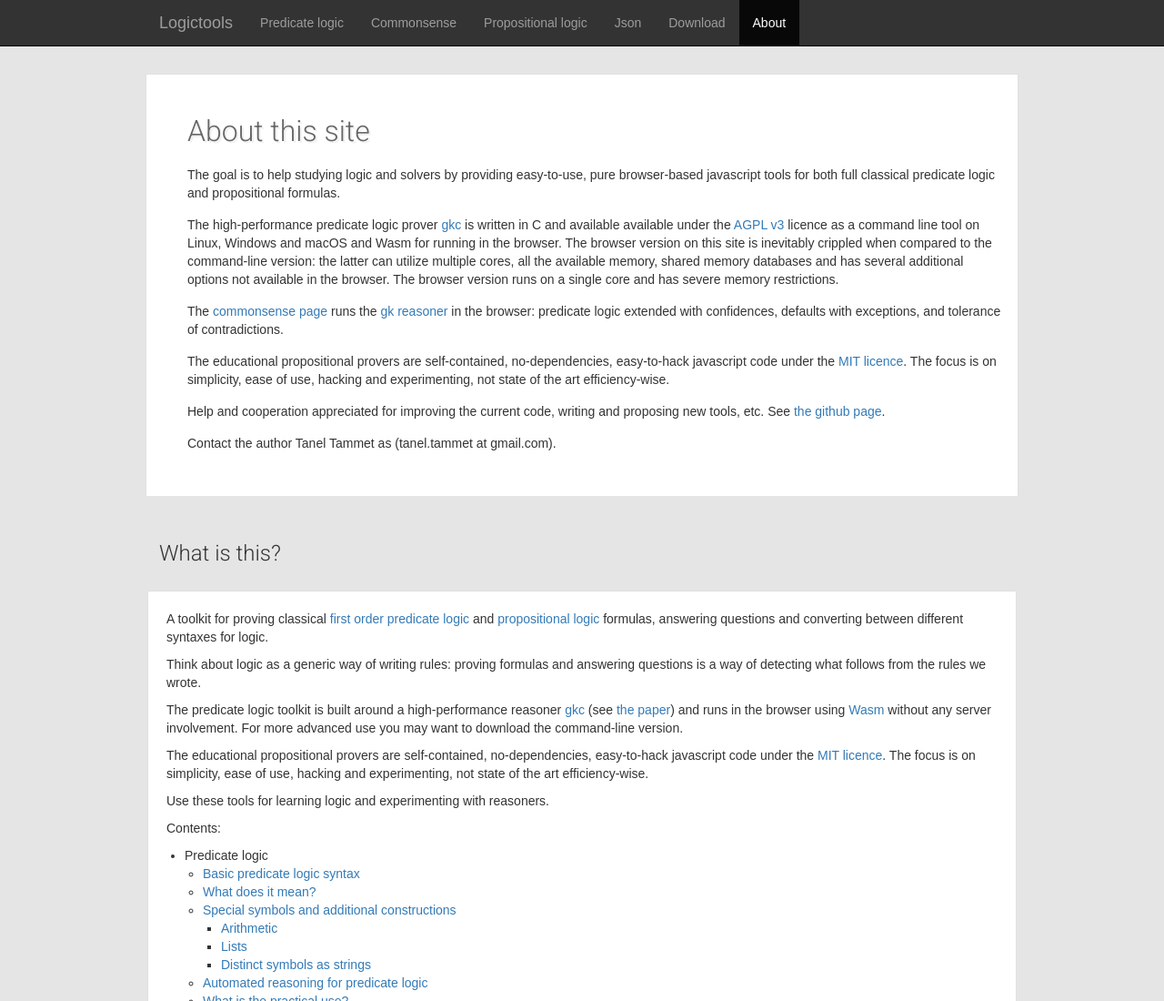
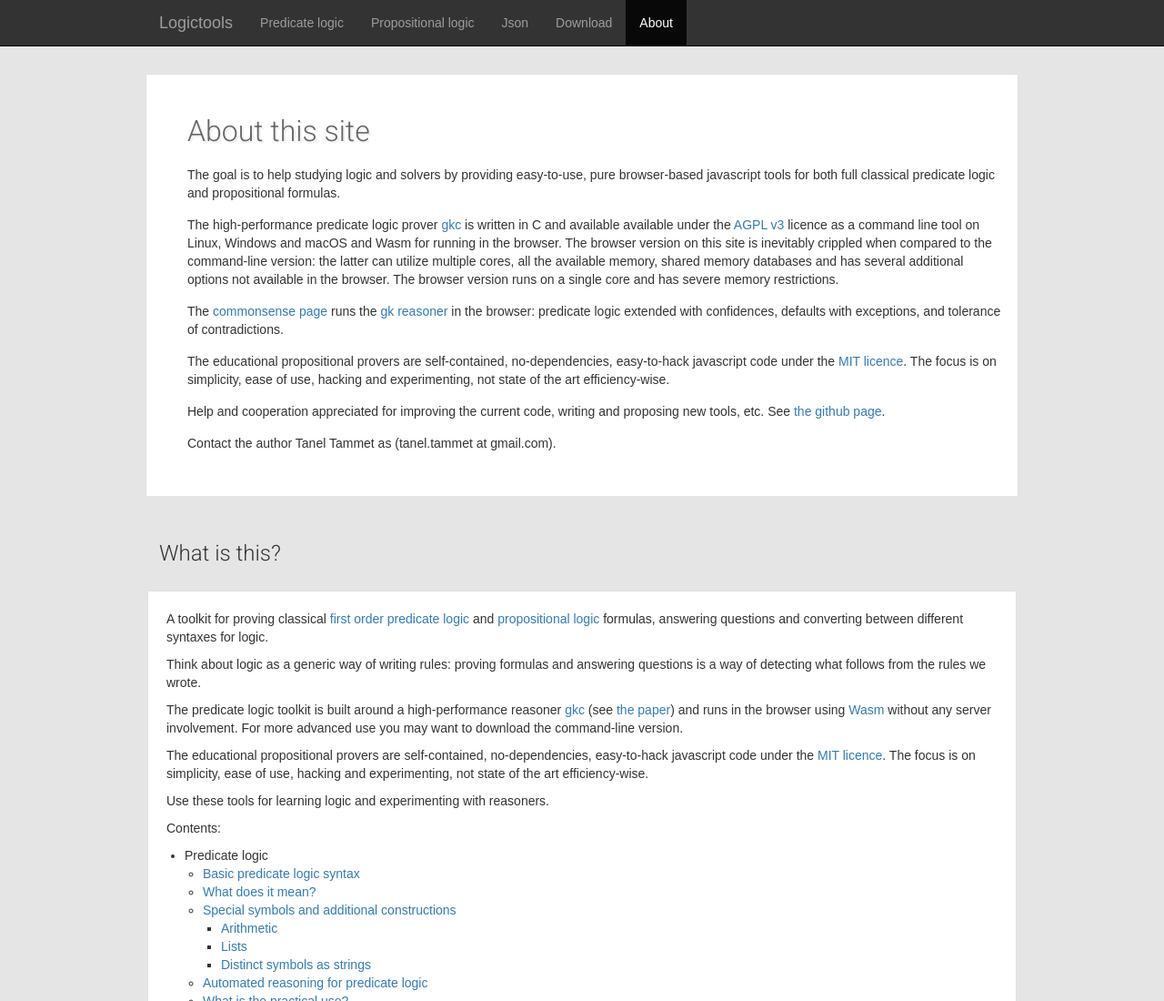
Before and after one commit to tammet/logictools, a plain HTML site: page about.html in a window 1280 px wide. Shown: the top 1100 px of the page at 91% size. Drawn offline with nearby package versions, Linux system fonts and the light colour scheme; a script that the page names is missing.

Commit message:
Temporarily hide the Commonsense item from the top menu
The navbar entry on the five main pages is commented out (same style as the
old predicate.html entry) while commonsense.html itself stays published for
testing and improvement; uncomment to bring the tab back.

Co-Authored-By: Claude Fable 5 <noreply@anthropic.com>

```diff
--- a/about.html
+++ b/about.html
@@ -123,7 +123,7 @@ pre code {
     <div class="navbar-collapse collapse">
       <ul class="nav navbar-nav">
         <li class="dummy"><a href="index.html">Predicate logic</a></li>
-        <li class="dummy"><a href="commonsense.html">Commonsense</a></li>
+        <!-- <li class="dummy"><a href="commonsense.html">Commonsense</a></li> -->
         <li class="dummy"><a href="prop.html">Propositional logic</a></li>
         <li class="dummy"><a href="json.html">Json</a></li>
         <!-- <li class="dummy"><a href="predicate.html">Predicate logic</a></li> -->
```
Also changed, not shown: download.html (+1 -1 lines), index.html (+1 -1 lines), json.html (+1 -1 lines), prop.html (+1 -1 lines).
